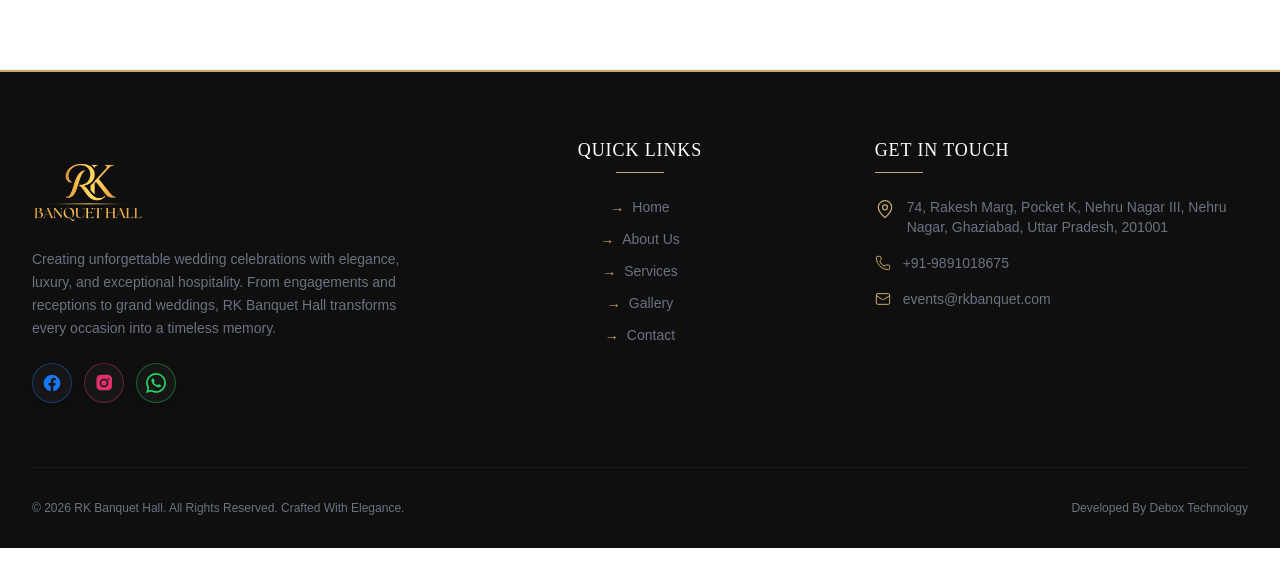
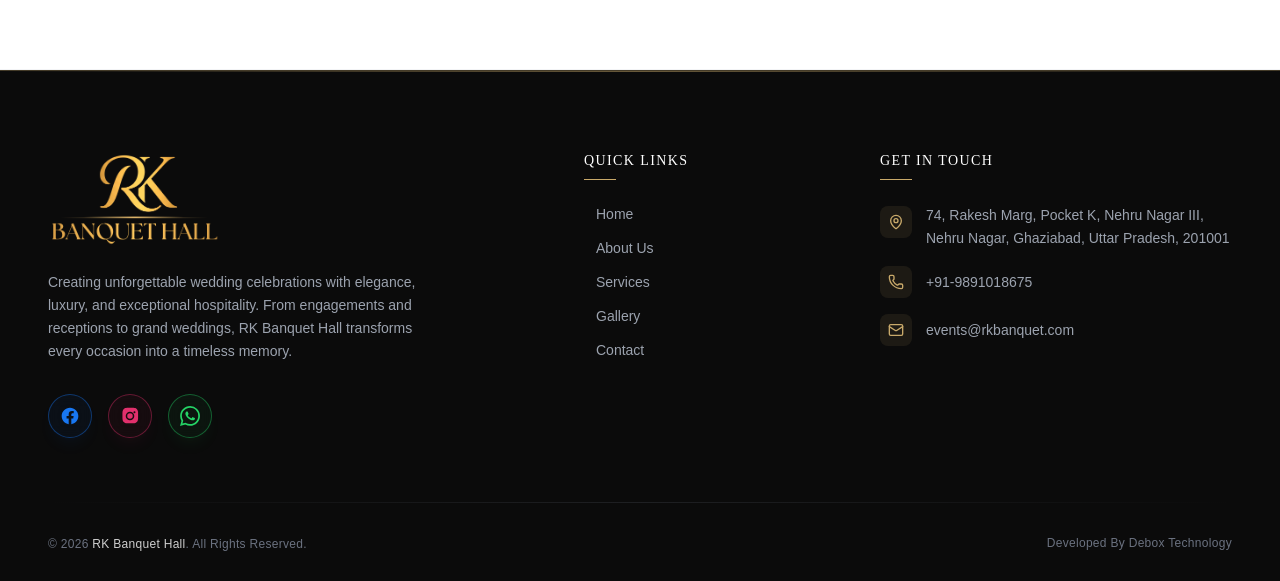
Before and after one commit to somyamittal70/rk-banquet-hall, a React (Vite) app: page /contact in a window 1280 px wide. Shown: the part 2049-2630 px from the top of the page. Before the commit the page ends 2597 px from the top, so only its background shows below. Built offline with nearby package versions, Linux system fonts and the light colour scheme.

Commit message:
first commit

```diff
--- a/src/components/layouts/Footer.jsx
+++ b/src/components/layouts/Footer.jsx
@@ -1,40 +1,43 @@
 import React from "react";
-import { MapPin, Phone, Mail } from "lucide-react";
+import { MapPin, Phone, Mail, ArrowRight } from "lucide-react";
 
 export default function Footer() {
   const currentYear = new Date().getFullYear();
 
   return (
-    <footer className="bg-[#0F0F0F] text-[#F8F6F2] font-poppins border-t-2 border-[#C8A96A] pt-16 pb-8">
-      <div className="max-w-7xl mx-auto px-4 sm:px-6 lg:px-8">
+    <footer className="relative bg-[#0B0B0B] text-[#F8F6F2] font-poppins border-t border-[#C8A96A]/30 pt-20 pb-8 overflow-hidden">
+      {/* Subtle ambient background glow */}
+      <div className="absolute top-0 left-1/2 -translate-x-1/2 w-full max-w-7xl h-px bg-gradient-to-r from-transparent via-[#C8A96A]/50 to-transparent" />
+
+      <div className="max-w-7xl mx-auto px-6 sm:px-8 lg:px-12 relative z-10">
         {/* Main Footer Grid */}
-        <div className="grid grid-cols-1 md:grid-cols-2 lg:grid-cols-3 gap-12 mb-16">
+        <div className="grid grid-cols-1 md:grid-cols-12 gap-12 lg:gap-16 mb-16">
 
-          {/* Brand Logo & About Column */}
-          <div className="flex flex-col">
-            <a href="/" className="flex items-start select-none">
+          {/* Column 1: Brand & About (4/12 width) */}
+          <div className="md:col-span-5 flex flex-col space-y-6">
+            <a href="/" className="inline-block self-start select-none group">
               <img
                 src="logo.png"
                 alt="RK Banquet Hall Logo"
-                className="h-28 w-28 object-contain brightness-110 contrast-105"
+                className="h-24 w-auto object-contain brightness-110 contrast-105 transition-transform duration-500 group-hover:scale-105"
               />
             </a>
-            <p className="text-[#6B7280] text-sm leading-relaxed max-w-sm">
+            <p className="text-[#9CA3AF] text-sm leading-relaxed max-w-sm font-light">
               Creating unforgettable wedding celebrations with elegance, luxury,
               and exceptional hospitality. From engagements and receptions to
               grand weddings, RK Banquet Hall transforms every occasion into a
               timeless memory.
             </p>
 
-            {/* Social Buttons with Permanent Authentic Brand Colors */}
-            <div className="flex space-x-3 pt-6">
+            {/* Social Buttons: Permanent Authentic Brand Colors with Premium UI */}
+            <div className="flex items-center space-x-4 pt-2">
               {/* Facebook */}
               <a
                 href="#"
-                className="flex items-center justify-center w-10 h-10 rounded-full border border-[#1877F2]/40 text-[#1877F2] bg-[#161616] hover:bg-[#1877F2] hover:text-white hover:border-[#1877F2] transition-all duration-300 shadow-md group"
+                className="flex items-center justify-center w-11 h-11 rounded-full border border-[#1877F2]/40 text-[#1877F2] bg-[#1877F2]/5 backdrop-blur-sm transition-all duration-300 hover:bg-[#1877F2] hover:text-white hover:border-[#1877F2] hover:-translate-y-1 shadow-lg shadow-[#1877F2]/5 hover:shadow-[#1877F2]/20"
                 aria-label="Facebook"
               >
-                <svg className="w-5 h-5 transition-transform duration-300 group-hover:scale-110" fill="currentColor" viewBox="0 0 24 24">
+                <svg className="w-5 h-5 fill-current" viewBox="0 0 24 24">
                   <path d="M22 12c0-5.523-4.477-10-10-10S2 6.477 2 12c0 4.991 3.657 9.128 8.438 9.878v-6.987h-2.54V12h2.54V9.797c0-2.506 1.492-3.89 3.777-3.89 1.094 0 2.238.195 2.238.195v2.46h-1.26c-1.243 0-1.63.771-1.63 1.562V12h2.773l-.443 2.89h-2.33v6.988C18.343 21.128 22 16.991 22 12z" />
                 </svg>
               </a>
@@ -42,10 +45,10 @@ export default function Footer() {
               {/* Instagram */}
               <a
                 href="#"
-                className="flex items-center justify-center w-10 h-10 rounded-full border border-[#E1306C]/40 text-[#E1306C] bg-[#161616] hover:bg-[#E1306C] hover:text-white hover:border-[#E1306C] transition-all duration-300 shadow-md group"
+                className="flex items-center justify-center w-11 h-11 rounded-full border border-[#E1306C]/40 text-[#E1306C] bg-[#E1306C]/5 backdrop-blur-sm transition-all duration-300 hover:bg-[#E1306C] hover:text-white hover:border-[#E1306C] hover:-translate-y-1 shadow-lg shadow-[#E1306C]/5 hover:shadow-[#E1306C]/20"
                 aria-label="Instagram"
               >
-                <svg className="w-5 h-5 transition-transform duration-300 group-hover:scale-110" fill="currentColor" viewBox="0 0 24 24">
+                <svg className="w-5 h-5 fill-current" viewBox="0 0 24 24">
                   <path
                     fillRule="evenodd"
                     d="M12.315 2c2.43 0 2.784.01 3.81.058 1.026.048 1.733.211 2.343.447a4.735 4.735 0 011.664 1.082 4.735 4.735 0 011.082 1.664c.236.61.399 1.317.447 2.342.048 1.027.058 1.381.058 3.81s-.01 2.784-.058 3.81c-.048 1.025-.211 1.733-.447 2.343a4.737 4.737 0 01-1.082 1.664 4.735 4.735 0 01-1.664 1.082c-.61.236-1.317.399-2.343.447-1.026.048-1.38.058-3.81.058s-2.784-.01-3.81-.058c-1.025-.048-1.733-.211-2.343-.447a4.747 4.747 0 01-1.664-1.082 4.737 4.737 0 01-1.082-1.664c-.236-.61-.399-1.317-.447-2.343-.048-1.026-.058-1.38-.058-3.81c0-2.43.01-2.784.058-3.81.048-1.025.211-1.733.447-2.343a4.739 4.739 0 011.082-1.664 4.735 4.735 0 011.664-1.082c.61-.236 1.317-.399 2.343-.447 1.026-.048 1.38-.058 3.81-.058zM12 6.865A5.135 5.135 0 1017.135 12 5.135 5.135 0 0012 6.865zm0 8.468A3.333 3.333 0 1112 8.667a3.333 3.333 0 010 6.666zm5.338-8.925a1.2 1.2 0 100 2.4 1.2 1.2 0 000-2.4z"
@@ -57,22 +60,23 @@ export default function Footer() {
               {/* WhatsApp */}
               <a
                 href="#"
-                className="flex items-center justify-center w-10 h-10 rounded-full border border-[#25D366]/40 text-[#25D366] bg-[#161616] hover:bg-[#25D366] hover:text-white hover:border-[#25D366] transition-all duration-300 shadow-md group"
+                className="flex items-center justify-center w-11 h-11 rounded-full border border-[#25D366]/40 text-[#25D366] bg-[#25D366]/5 backdrop-blur-sm transition-all duration-300 hover:bg-[#25D366] hover:text-white hover:border-[#25D366] hover:-translate-y-1 shadow-lg shadow-[#25D366]/5 hover:shadow-[#25D366]/20"
                 aria-label="WhatsApp"
               >
-                <svg className="w-5 h-5 transition-transform duration-300 group-hover:scale-110" fill="currentColor" viewBox="0 0 24 24">
+                <svg className="w-5 h-5 fill-current" viewBox="0 0 24 24">
                   <path d="M20.52 3.48A11.86 11.86 0 0012.06 0C5.5 0 .18 5.32.18 11.88c0 2.1.55 4.15 1.6 5.97L0 24l6.34-1.66a11.8 11.8 0 005.72 1.46h.01c6.56 0 11.88-5.32 11.88-11.88 0-3.17-1.23-6.15-3.43-8.44zM12.07 21.7a9.8 9.8 0 01-5-1.37l-.36-.21-3.76.99 1-3.66-.24-.38a9.77 9.77 0 01-1.5-5.19c0-5.42 4.41-9.83 9.84-9.83 2.63 0 5.1 1.02 6.96 2.88a9.8 9.8 0 012.88 6.95c0 5.42-4.41 9.82-9.83 9.82zm5.39-7.37c-.29-.15-1.7-.84-1.96-.93-.26-.1-.45-.15-.64.15-.19.29-.74.93-.91 1.12-.17.2-.33.22-.62.07-.29-.15-1.21-.45-2.31-1.43-.85-.76-1.42-1.69-1.59-1.98-.17-.29-.02-.45.13-.6.14-.14.29-.36.43-.53.14-.17.19-.29.29-.48.1-.2.05-.37-.02-.53-.07-.15-.64-1.54-.88-2.12-.23-.55-.46-.47-.64-.48h-.55c-.19 0-.48.07-.73.34-.26.29-.99.96-.99 2.34s1.01 2.72 1.15 2.91c.15.2 1.98 3.03 4.8 4.25.67.29 1.19.46 1.6.59.67.21 1.27.18 1.75.11.53-.08 1.7-.69 1.94-1.36.24-.67.24-1.24.17-1.36-.07-.12-.26-.2-.55-.34z" />
                 </svg>
               </a>
             </div>
           </div>
 
-          {/* Quick Links Column */}
-          <div>
-            <h3 className="font-cinzel text-white text-lg font-semibold text-center tracking-wider uppercase mb-6 relative after:content-[''] after:block after:w-12 after:h-[1px] after:bg-[#C8A96A] after:mx-auto after:mt-2">
+          {/* Column 2: Quick Links (3/12 width) */}
+          <div className="md:col-span-3 md:pl-4">
+            <h3 className="font-cinzel text-white text-sm font-semibold tracking-widest uppercase mb-6 relative">
               Quick Links
+              <span className="block w-8 h-px bg-[#C8A96A] mt-2" />
             </h3>
-            <ul className="space-y-3 text-sm">
+            <ul className="space-y-3.5 text-sm">
               {[
                 { name: "Home", href: "/" },
                 { name: "About Us", href: "/about" },
@@ -83,54 +87,52 @@ export default function Footer() {
                 <li key={link.name}>
                   <a
                     href={link.href}
-                    className="text-[#6B7280] hover:text-[#F8F6F2] transition-colors duration-200 flex items-center group justify-center text-center"
+                    className="text-[#9CA3AF] hover:text-[#C8A96A] transition-colors duration-300 flex items-center group text-left"
                   >
-                    <span className="text-[#C8A96A] mr-2 transition-transform duration-200 group-hover:translate-x-1">
-                      →
+                    <ArrowRight className="w-3 h-3 text-[#C8A96A] mr-0 opacity-0 -translate-x-2 transition-all duration-300 group-hover:opacity-100 group-hover:mr-2 group-hover:translate-x-0" />
+                    <span className="transition-transform duration-300 group-hover:translate-x-0.5">
+                      {link.name}
                     </span>
-                    {link.name}
                   </a>
                 </li>
               ))}
             </ul>
           </div>
 
-          {/* Contact Column */}
-          <div>
-            <h3 className="font-cinzel text-white text-lg font-semibold tracking-wider uppercase mb-6 relative after:content-[''] after:block after:w-12 after:h-[1px] after:bg-[#C8A96A] after:mt-2">
+          {/* Column 3: Contact Info (4/12 width) */}
+          <div className="md:col-span-4">
+            <h3 className="font-cinzel text-white text-sm font-semibold tracking-widest uppercase mb-6 relative">
               Get In Touch
+              <span className="block w-8 h-px bg-[#C8A96A] mt-2" />
             </h3>
-            <ul className="space-y-4 text-sm text-[#6B7280]">
-              <li className="flex items-start gap-3">
-                <MapPin
-                  className="text-[#C8A96A] w-5 h-5 flex-shrink-0 mt-0.5"
-                  strokeWidth={1.5}
-                />
-                <span>
+            <ul className="space-y-4 text-sm text-[#9CA3AF]">
+              <li className="flex items-start gap-3.5 group">
+                <div className="flex items-center justify-center w-8 h-8 rounded-lg bg-[#C8A96A]/10 text-[#C8A96A] flex-shrink-0 mt-0.5 transition-colors duration-300 group-hover:bg-[#C8A96A]/20">
+                  <MapPin className="w-4 h-4" strokeWidth={2} />
+                </div>
+                <span className="leading-relaxed transition-colors duration-300 group-hover:text-[#F8F6F2]">
                   74, Rakesh Marg, Pocket K, Nehru Nagar III, Nehru Nagar,
                   Ghaziabad, Uttar Pradesh, 201001
                 </span>
               </li>
-              <li className="flex items-center gap-3">
-                <Phone
-                  className="text-[#C8A96A] w-4 h-4 flex-shrink-0"
-                  strokeWidth={1.5}
-                />
+              <li className="flex items-center gap-3.5 group">
+                <div className="flex items-center justify-center w-8 h-8 rounded-lg bg-[#C8A96A]/10 text-[#C8A96A] flex-shrink-0 transition-colors duration-300 group-hover:bg-[#C8A96A]/20">
+                  <Phone className="w-4 h-4" strokeWidth={2} />
+                </div>
                 <a
                   href="tel:+919891018675"
-                  className="hover:text-[#F8F6F2] transition-colors"
+                  className="transition-colors duration-300 group-hover:text-[#F8F6F2]"
                 >
                   +91-9891018675
                 </a>
               </li>
-              <li className="flex items-center gap-3">
-                <Mail
-                  className="text-[#C8A96A] w-4 h-4 flex-shrink-0"
-                  strokeWidth={1.5}
-                />
+              <li className="flex items-center gap-3.5 group">
+                <div className="flex items-center justify-center w-8 h-8 rounded-lg bg-[#C8A96A]/10 text-[#C8A96A] flex-shrink-0 transition-colors duration-300 group-hover:bg-[#C8A96A]/20">
+                  <Mail className="w-4 h-4" strokeWidth={2} />
+                </div>
                 <a
                   href="mailto:events@rkbanquet.com"
-                  className="hover:text-[#F8F6F2] transition-colors"
+                  className="transition-colors duration-300 group-hover:text-[#F8F6F2]"
                 >
                   events@rkbanquet.com
                 </a>
@@ -139,18 +141,20 @@ export default function Footer() {
           </div>
         </div>
 
+        {/* Bottom Bar Divider */}
+        <div className="w-full h-px bg-gradient-to-r from-transparent via-[#6B7280]/20 to-transparent mb-8" />
+
         {/* Bottom Bar */}
-        <div className="border-t border-[#6B7280]/10 pt-8 flex flex-col sm:flex-row justify-between items-center text-xs text-[#6B7280] space-y-4 sm:space-y-0">
+        <div className="flex flex-col sm:flex-row justify-between items-center text-xs text-[#6B7280] space-y-4 sm:space-y-0 font-light tracking-wide">
           <div>
-            &copy; {currentYear} RK Banquet Hall. All Rights Reserved. Crafted
-            With Elegance.
+            &copy; {currentYear} <span className="text-white/80 font-medium">RK Banquet Hall</span>. All Rights Reserved.
           </div>
           <div className="flex space-x-6">
             <a
               href="https://deboxtechnology.com/"
               target="_blank"
               rel="noopener noreferrer"
-              className="hover:text-[#F8F6F2] transition-colors"
+              className="hover:text-[#C8A96A] transition-colors duration-300 relative after:content-[''] after:block after:w-0 after:h-px after:bg-[#C8A96A] after:transition-all after:duration-300 hover:after:w-full"
             >
               Developed By Debox Technology
             </a>
```
